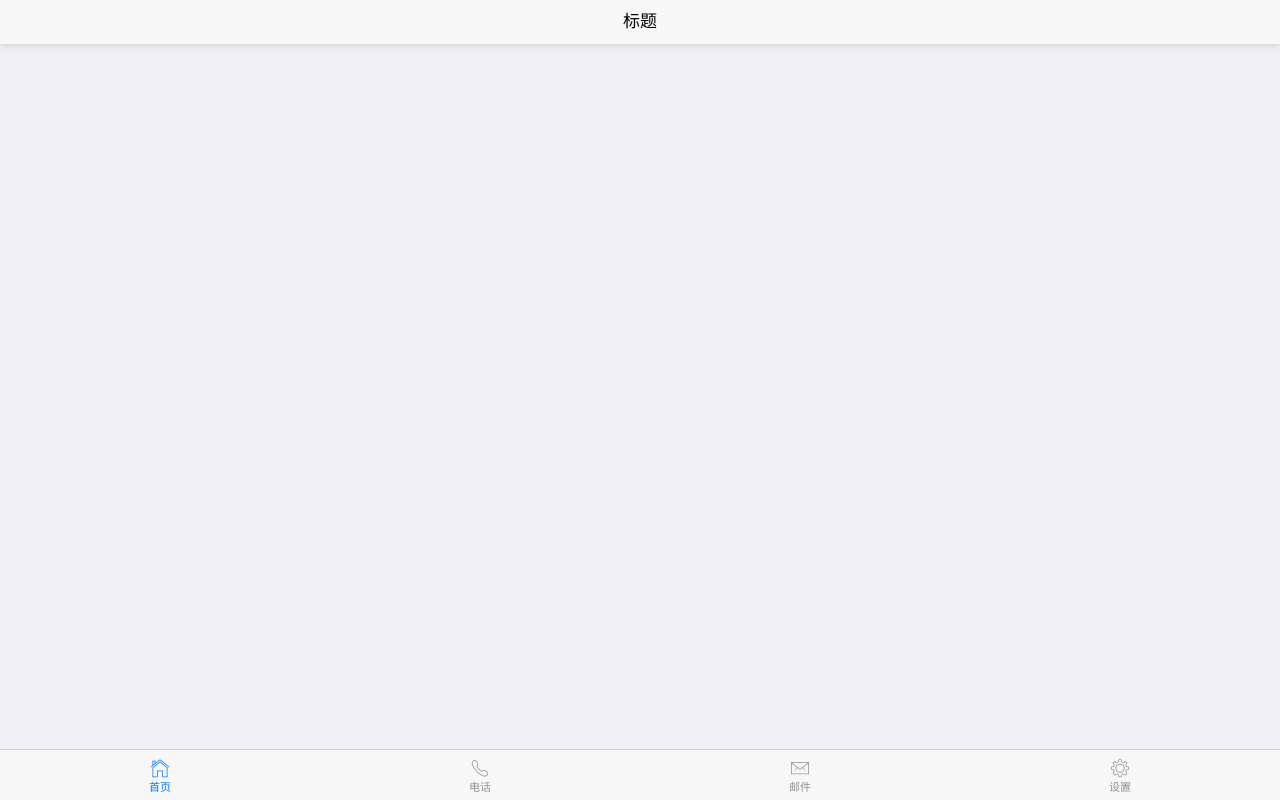
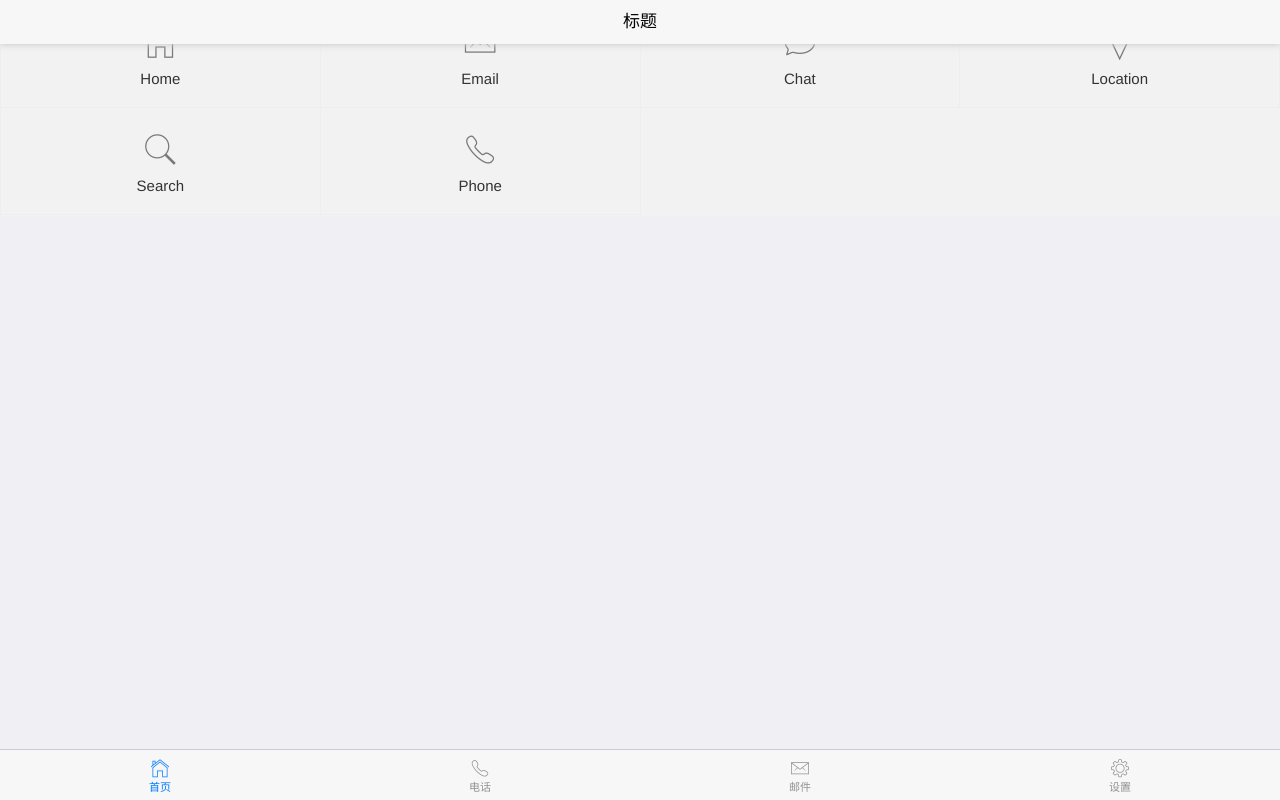
Before and after one commit to lailai215215/happyGirs, a plain HTML site: page daxiangmu/index.html in a window 1280 px wide. Drawn offline with Linux system fonts and the light colour scheme.

Commit message:
琼对它进行了修改

```diff
--- a/daxiangmu/index.html
+++ b/daxiangmu/index.html
@@ -14,6 +14,45 @@
 	<header class="mui-bar mui-bar-nav">
 	    <h1 class="mui-title">标题</h1>
 	</header>
+	<ul class="mui-table-view mui-grid-view mui-grid-9">
+	<li class="mui-table-view-cell mui-media mui-col-xs-4 mui-col-sm-3">
+	    <a href="#">
+	        <span class="mui-icon mui-icon-home"></span>
+	        <div class="mui-media-body">Home</div>
+	    </a>
+	</li>
+	<li class="mui-table-view-cell mui-media mui-col-xs-4 mui-col-sm-3">
+	    <a href="#">
+	        <span class="mui-icon mui-icon-email"><span class="mui-badge mui-badge-red">5</span></span>
+	        <div class="mui-media-body">Email</div>
+	    </a>
+	</li>
+	<li class="mui-table-view-cell mui-media mui-col-xs-4 mui-col-sm-3">
+	    <a href="#">
+	        <span class="mui-icon mui-icon-chatbubble"></span>
+	        <div class="mui-media-body">Chat</div>
+	    </a>
+	</li>
+	<li class="mui-table-view-cell mui-media mui-col-xs-4 mui-col-sm-3">
+	    <a href="#">
+	        <span class="mui-icon mui-icon-location"></span>
+	        <div class="mui-media-body">Location</div>
+	    </a>
+	</li>
+	<li class="mui-table-view-cell mui-media mui-col-xs-4 mui-col-sm-3">
+	    <a href="#">
+	        <span class="mui-icon mui-icon-search"></span>
+	        <div class="mui-media-body">Search</div>
+	    </a>
+	</li>
+	<li class="mui-table-view-cell mui-media mui-col-xs-4 mui-col-sm-3">
+	    <a href="#">
+	        <span class="mui-icon mui-icon-phone"></span>
+	        <div class="mui-media-body">Phone</div>
+	    </a>
+	</li>
+	    </ul>
+
 	<nav class="mui-bar mui-bar-tab">
 	    <a class="mui-tab-item mui-active">
 	        <span class="mui-icon mui-icon-home"></span>
```
